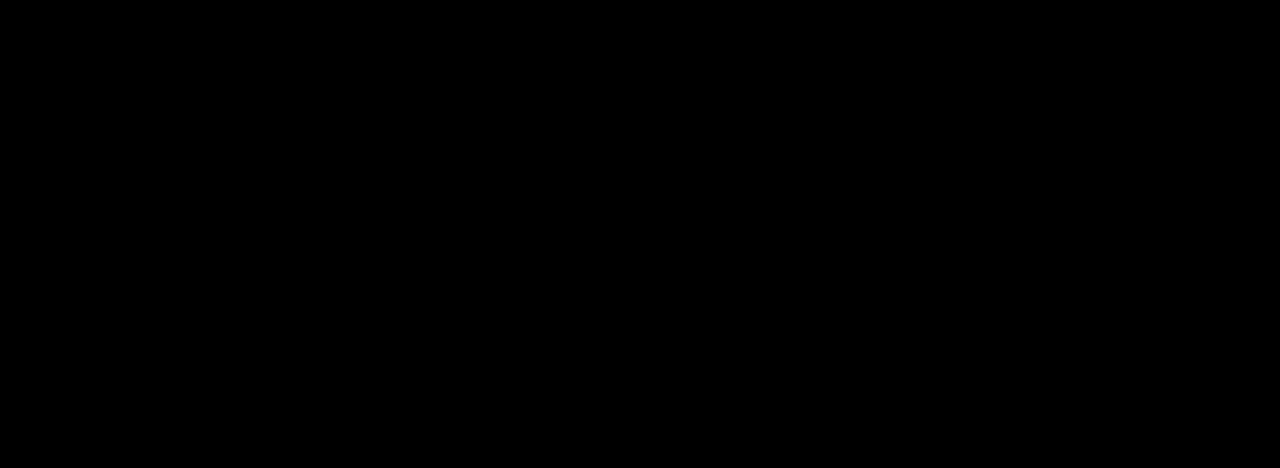
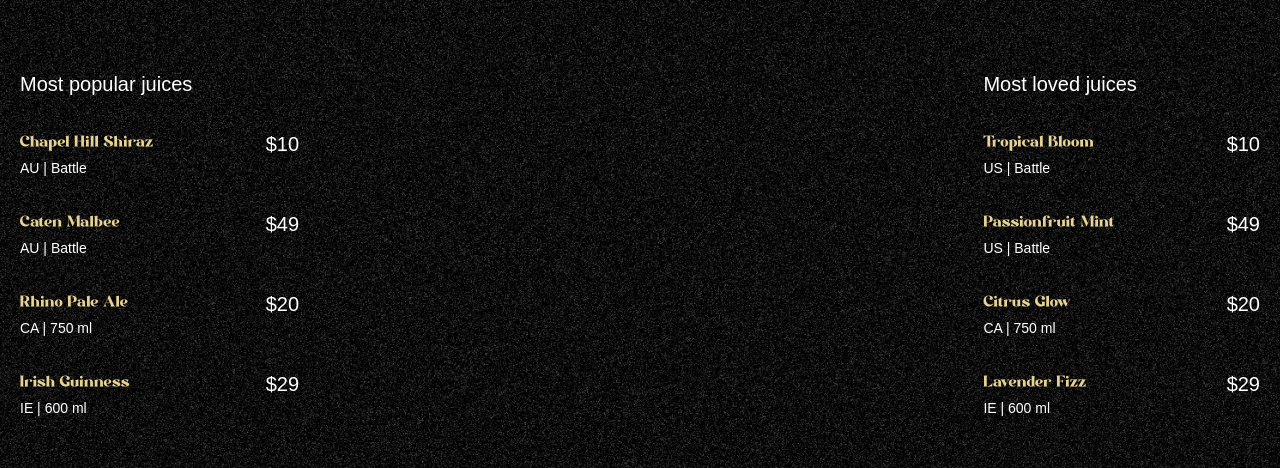
Before and after one commit to Habibullah-KH/mango, a React (Vite) app: page / in a window 1280 px wide. Shown: the part 890-1358 px from the top of the page. Built offline with nearby package versions, Linux system fonts and the light colour scheme; a web font is replaced by a local one.

Commit message:
implement juices section

```diff
--- a/src/App.jsx
+++ b/src/App.jsx
@@ -1,11 +1,8 @@
 import { ScrollTrigger, SplitText } from 'gsap/all'
 import gsap from 'gsap'
-import GsapScrollTriger from './components/GsapScrollTriger'
-import GsapStager from './components/GsapStager'
-import GsapTimeLine from './components/GsapTimeLine'
-import GsapTo from './components/gsapTo'
 import Navbar from './components/Navbar'
 import Hero from './components/Hero'
+import Juices from './components/Juices';
 gsap.registerPlugin(ScrollTrigger, SplitText);
 
 function App() {
@@ -15,14 +12,9 @@
      <main>
       <Navbar/>
       <Hero/>
+      <Juices/>
      </main>
-      {/* <GsapTo/>
 
-      <GsapTimeLine/> */}
-
-      {/* <GsapStager/> */}
-
-      {/* <GsapScrollTriger/> */}
 
     </>
   )
--- a/src/components/Hero.jsx
+++ b/src/components/Hero.jsx
@@ -43,7 +43,7 @@
         .to('.left-leaf', {y:-200}, 0)
 
         const startValue = isMobile ? 'top 50%' : 'center 60%';
-        const endValue = isMobile ? 'top 120%' : 'bottom top';
+        const endValue = isMobile ? '120% top' : 'bottom top';
 
         const tl = gsap.timeline({
             scrollTrigger: {
--- /dev/null
+++ b/src/components/Juices.jsx
@@ -0,0 +1,64 @@
+import React from 'react'
+import { cocktailLists, mockTailLists } from '../../constant'
+import { useGSAP } from '@gsap/react'
+import gsap from 'gsap'
+
+export default function Juices() {
+    useGSAP(()=>{
+        const paralaxTimeline = gsap.timeline({
+            scrollTrigger: {
+                trigger: '#cocktails',
+                start: 'top 30%',
+                end: 'bottom 80%',
+                scrub: true,
+            }
+        })
+
+        paralaxTimeline
+        .from('#c-left-leaf', {
+            x: -100, y: 100
+        })
+        .from('#c-right-leaf', {
+            x: 100, y: 100
+        })
+    })
+  return (
+    <section id='cocktails' className='noisy'>
+        <img src='/images/cocktail-left-leaf.png' alt='l-leat' id='c-left-leaf'/>
+        <img src='/images/cocktail-right-leaf.png' alt='r-leat' id='c-right-leaf'/>
+
+
+        <div className='list'>
+           <div className='popular'>
+            <h2>Most popular juices</h2>
+            <ul>
+                {cocktailLists.map(({name, country, detail, price}) => (
+                    <li key={name}>
+                        <div className='md:me-28'>
+                            <h3>{name}</h3>
+                            <p>{country} | {detail}</p>
+                        </div>
+                        <span>{price}</span>
+                    </li>
+                ))}
+            </ul>
+           </div>
+
+           <div className='loved'>
+            <h2>Most loved juices</h2>
+            <ul>
+                {mockTailLists.map(({name, country, detail, price}) => (
+                    <li key={name}>
+                        <div className='me-28'>
+                            <h3>{name}</h3>
+                            <p>{country} | {detail}</p>
+                        </div>
+                        <span>{price}</span>
+                    </li>
+                ))}
+            </ul>
+           </div>
+        </div>
+    </section>
+  )
+}
```
